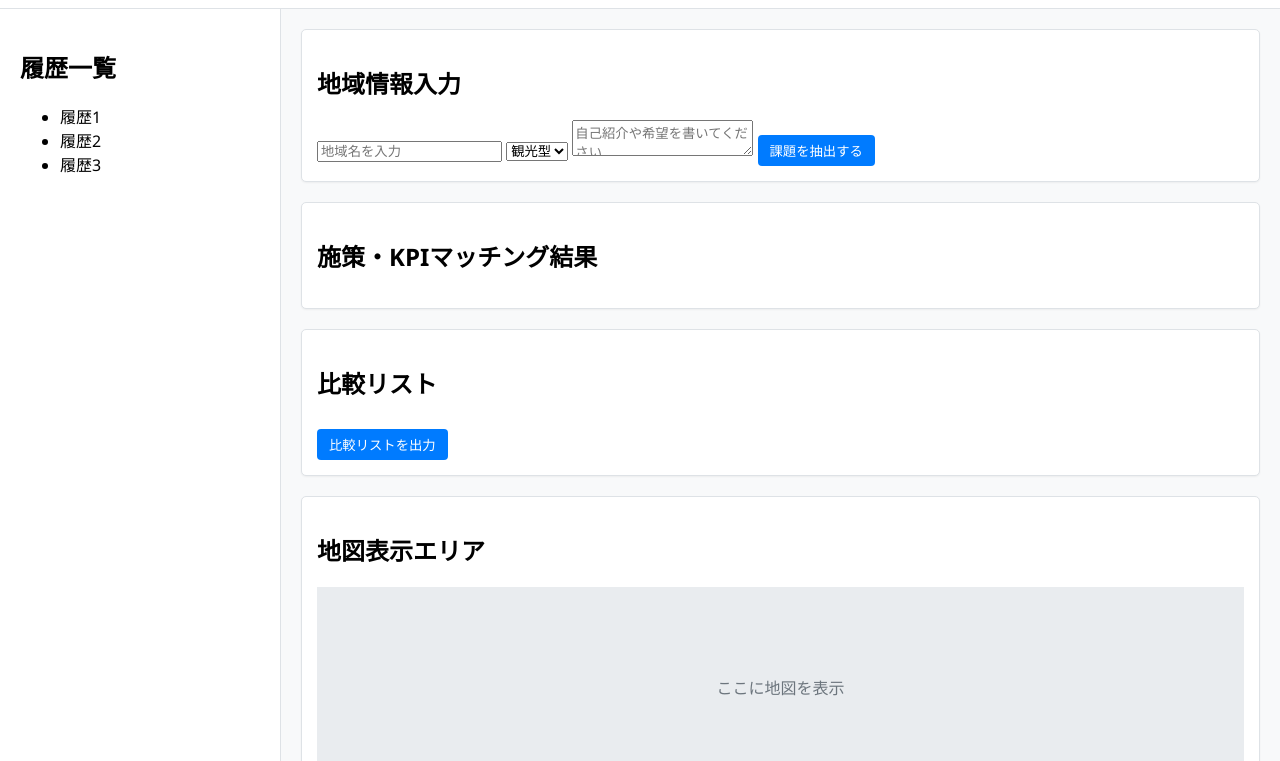
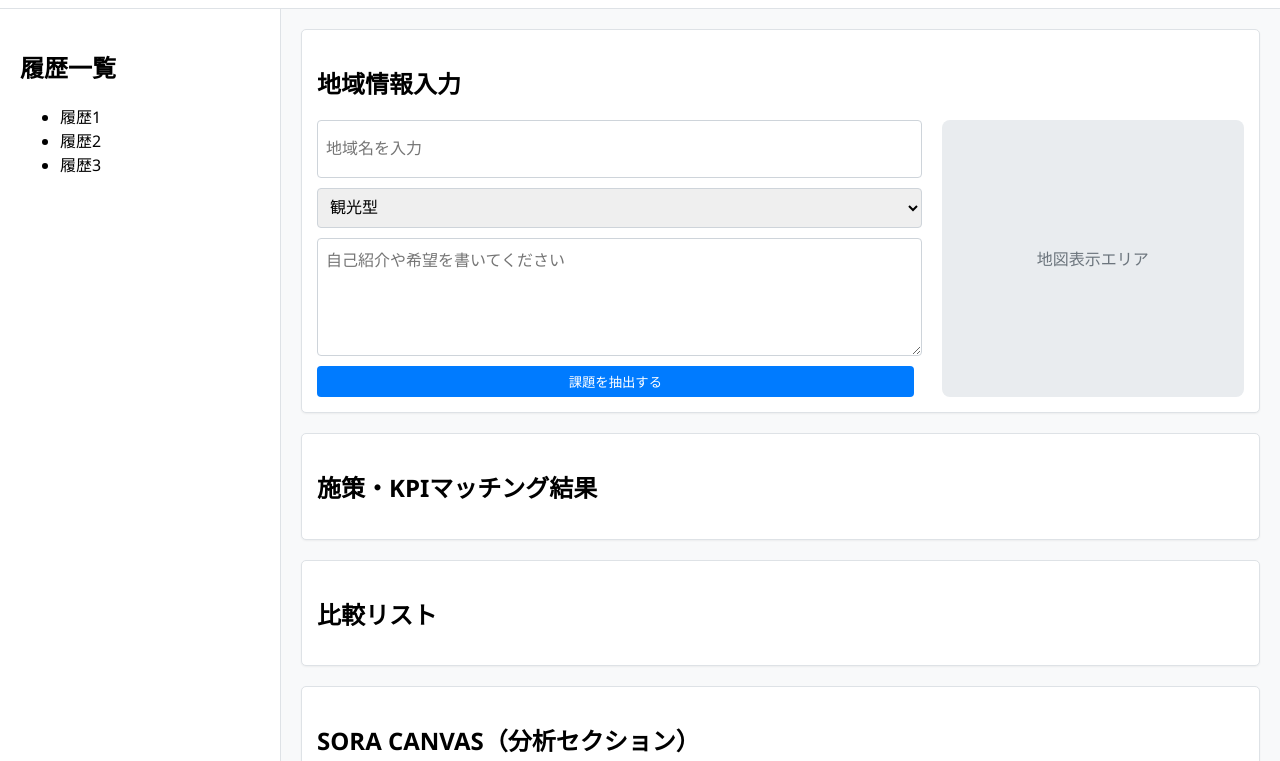
Before and after one commit to shin-yamashita1182/sora-kpi, a website: page public/index.html in a window 1280 px wide. Shown: the part 39-800 px from the top of the page. Drawn offline with Linux system fonts and the light colour scheme.

Commit message:
Add files via upload

```diff
--- a/public/index.html
+++ b/public/index.html
@@ -26,6 +26,8 @@
     <main class="main-content">
       <section class="input-section">
         <h2>地域情報入力</h2>
+        <div class="input-map-wrapper">
+          <div class="input-fields">
             <input id="regionName" type="text" placeholder="地域名を入力">
             <select id="category">
               <option>観光型</option>
@@ -34,6 +36,9 @@
             </select>
             <textarea id="userNote" placeholder="自己紹介や希望を書いてください"></textarea>
             <button id="generateBtn">課題を抽出する</button>
+          </div>
+          <div class="mini-map" id="miniMap">地図表示エリア</div>
+        </div>
       </section>
 
       <section class="results-section">
@@ -50,11 +55,6 @@
         </div>
       </section>
 
-      <section class="map-section">
-        <h2>地図表示エリア</h2>
-        <div class="map-placeholder">ここに地図を表示</div>
-      </section>
-
       <section class="canvas-section">
         <h2>SORA CANVAS（分析セクション）</h2>
         <div class="canvas-placeholder">ここにキャンバス分析結果を展開</div>
@@ -62,11 +62,18 @@
     </main>
   </div>
 
-  <!-- ▼詳細モーダル追加 -->
+  <!-- モーダル（詳細＋地図拡大用） -->
   <div id="detailModal" class="modal">
     <div class="modal-content">
       <span class="close-button" id="closeModal">&times;</span>
       <div id="modalBody"></div>
+    </div>
+  </div>
+
+  <div id="mapModal" class="modal">
+    <div class="modal-content">
+      <span class="close-button" id="closeMapModal">&times;</span>
+      <div id="mapModalBody">拡大地図表示</div>
     </div>
   </div>
 
--- a/public/script.js
+++ b/public/script.js
@@ -2,6 +2,11 @@ document.addEventListener('DOMContentLoaded', () => {
   const modal = document.getElementById("detailModal");
   const modalBody = document.getElementById("modalBody");
   const closeBtn = document.getElementById("closeModal");
+
+  const mapModal = document.getElementById("mapModal");
+  const mapModalBody = document.getElementById("mapModalBody");
+  const closeMapBtn = document.getElementById("closeMapModal");
+
   const compareListContainer = document.getElementById("compareListContainer");
 
   const demoData = [
@@ -106,7 +111,6 @@ document.addEventListener('DOMContentLoaded', () => {
     }
   });
 
-  // 削除処理
   compareListContainer.addEventListener('click', (event) => {
     if (event.target.classList.contains('remove-btn')) {
       const card = event.target.closest('.card');
@@ -114,7 +118,6 @@ document.addEventListener('DOMContentLoaded', () => {
     }
   });
 
-  // モーダル閉じる処理
   closeBtn.addEventListener('click', () => {
     modal.style.display = "none";
   });
@@ -123,14 +126,20 @@ document.addEventListener('DOMContentLoaded', () => {
     if (event.target === modal) {
       modal.style.display = "none";
     }
+    if (event.target === mapModal) {
+      mapModal.style.display = "none";
+    }
   });
 
-  // 出力ボタン（今は仮）
-  const exportBtn = document.createElement('button');
-  exportBtn.textContent = "比較リストを出力";
-  exportBtn.style.marginTop = "10px";
-  exportBtn.onclick = () => {
-    alert("将来的にPDF出力されます（現在は仮のボタンです）");
-  };
-  compareListContainer.parentNode.appendChild(exportBtn);
+  // ミニマップクリックで拡大モーダルを表示
+  const miniMap = document.getElementById('miniMap');
+  miniMap.addEventListener('click', () => {
+    mapModalBody.innerHTML = "<div style='width: 100%; height: 400px; background-color: #cce5ff; display: flex; align-items: center; justify-content: center;'>拡大地図エリア</div>";
+    mapModal.style.display = "block";
+  });
+
+  // 地図モーダルを閉じる
+  closeMapBtn.addEventListener('click', () => {
+    mapModal.style.display = "none";
+  });
 });
--- a/public/style.css
+++ b/public/style.css
@@ -53,6 +53,46 @@ header {
     box-shadow: 0 1px 2px rgba(0,0,0,0.05);
 }
 
+.input-map-wrapper {
+    display: flex;
+    gap: 20px;
+}
+
+.input-fields {
+    flex: 2;
+    display: flex;
+    flex-direction: column;
+    gap: 10px;
+}
+
+.input-fields input,
+.input-fields select,
+.input-fields textarea {
+    height: 40px;
+    font-size: 16px;
+    padding: 8px;
+    border: 1px solid #ced4da;
+    border-radius: 4px;
+}
+
+.input-fields textarea {
+    height: 100px;
+    resize: vertical;
+}
+
+.mini-map {
+    flex: 1;
+    min-width: 250px;
+    min-height: 200px;
+    background-color: #e9ecef;
+    display: flex;
+    align-items: center;
+    justify-content: center;
+    color: #6c757d;
+    cursor: pointer;
+    border-radius: 8px;
+}
+
 .card {
     background-color: #f1f3f5;
     padding: 15px;
@@ -79,6 +119,19 @@ button:hover {
     background-color: #0056b3;
 }
 
+.remove-btn {
+    background-color: #dc3545;
+    color: white;
+    border: none;
+    padding: 6px 10px;
+    border-radius: 4px;
+    cursor: pointer;
+}
+
+.remove-btn:hover {
+    background-color: #b02a37;
+}
+
 footer {
     text-align: center;
     font-size: 12px;
@@ -96,7 +149,6 @@ footer {
     color: #6c757d;
 }
 
-/* モーダルスタイル */
 .modal {
     display: none;
     position: fixed;
@@ -111,10 +163,10 @@ footer {
 
 .modal-content {
     background-color: #fff;
-    margin: 10% auto;
+    margin: 5% auto;
     padding: 20px;
     border: 1px solid #888;
-    width: 50%;
+    width: 80%;
     border-radius: 8px;
 }
 
@@ -132,21 +184,7 @@ footer {
     cursor: pointer;
 }
 
-/* 削除ボタン（赤） */
-.remove-btn {
-    background-color: #dc3545;
-    color: white;
-    border: none;
-    padding: 6px 10px;
-    border-radius: 4px;
-    cursor: pointer;
-}
-
-.remove-btn:hover {
-    background-color: #b02a37;
-}
-
-/* 横並びレイアウト復活 */
+/* 横並びレイアウト */
 #resultsContainer,
 #compareListContainer {
     display: grid;
```
Lines whose indentation alone changed are shown as unchanged.
